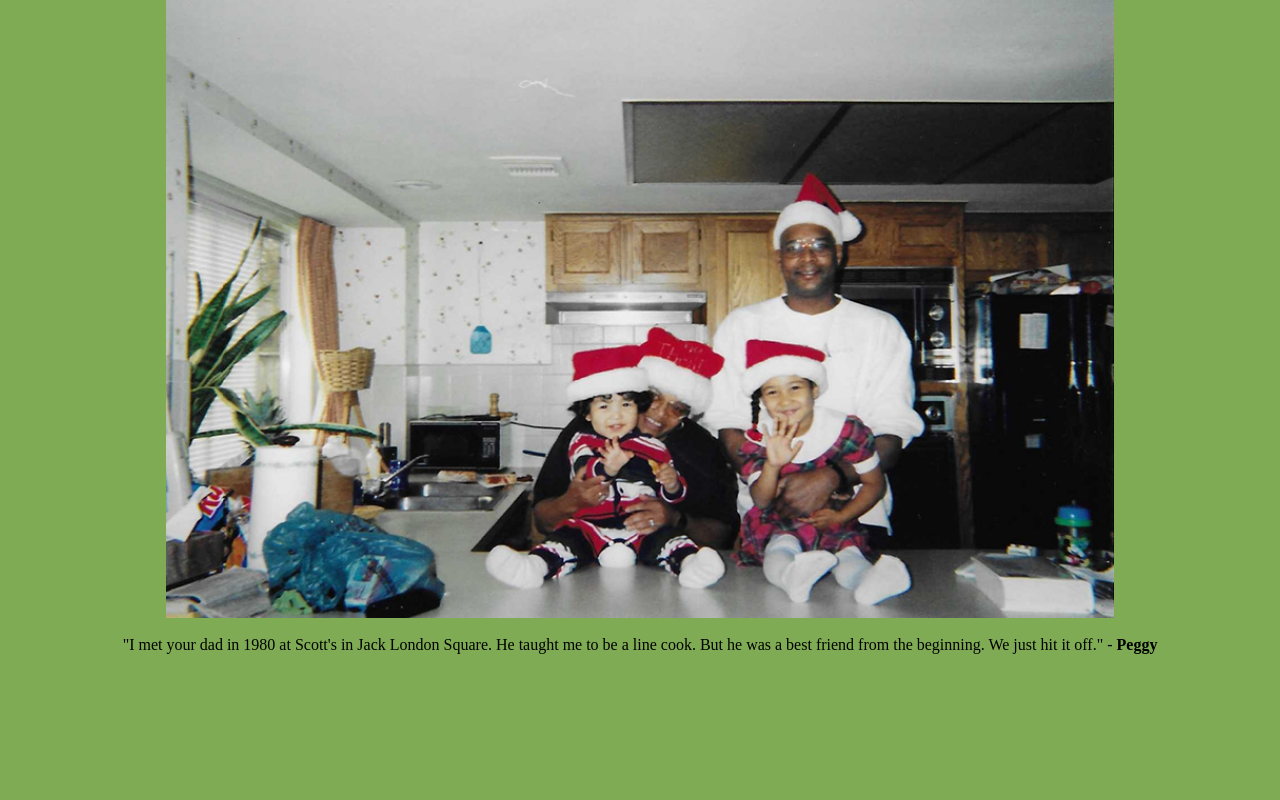
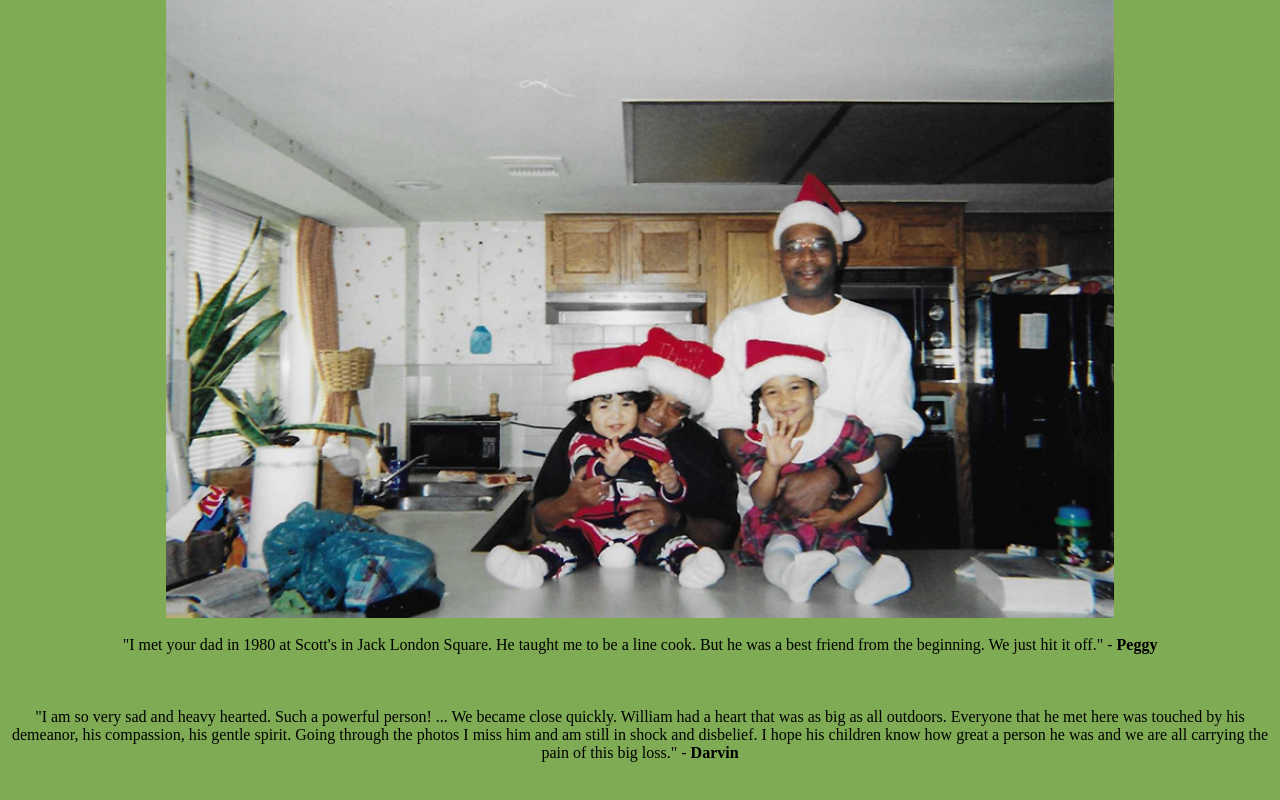
Before and after one commit to loxhmi/in-dads-memory, a plain HTML site: page page_four.html in a window 1280 px wide. Shown: the part 4946-5746 px from the top of the page. Before the commit the page ends 5662 px from the top, so only its background shows below. Drawn offline with Linux system fonts and the light colour scheme.

Commit message:
added darvin's piece

```diff
--- a/page_four.html
+++ b/page_four.html
@@ -39,4 +39,6 @@ Mobile, Alabama Mardi Gras, 1997 - <b>Kevin</b>
 <img src=photos\xmaspeggy.jpg width=75%><br><br>
 "I met your dad in 1980 at Scott's in Jack London Square. He taught me to be a line cook. But he was a best friend from the beginning. We just hit it off." - <b>Peggy</b>
 <br><br><br><br>
+"I am so very sad and heavy hearted. Such a powerful person! ... We became close quickly. William had a heart that was as big as all outdoors. Everyone that he met here was touched by his demeanor, his compassion, his gentle spirit. Going through the photos I miss him and am still in shock and disbelief. I hope his children know how great a person he was and we are all carrying the pain of this big loss." - <b>Darvin</b>
+    <br><br><br><br>
 </body>
```
